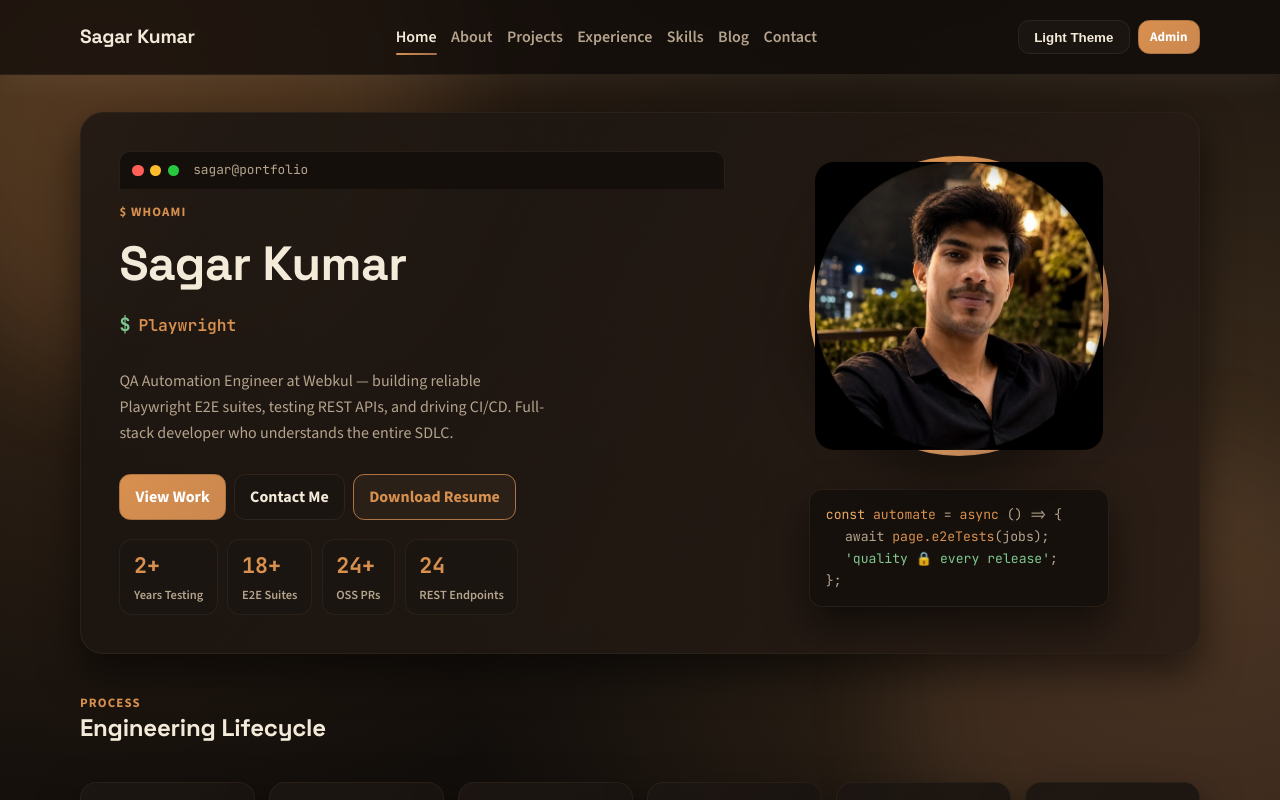
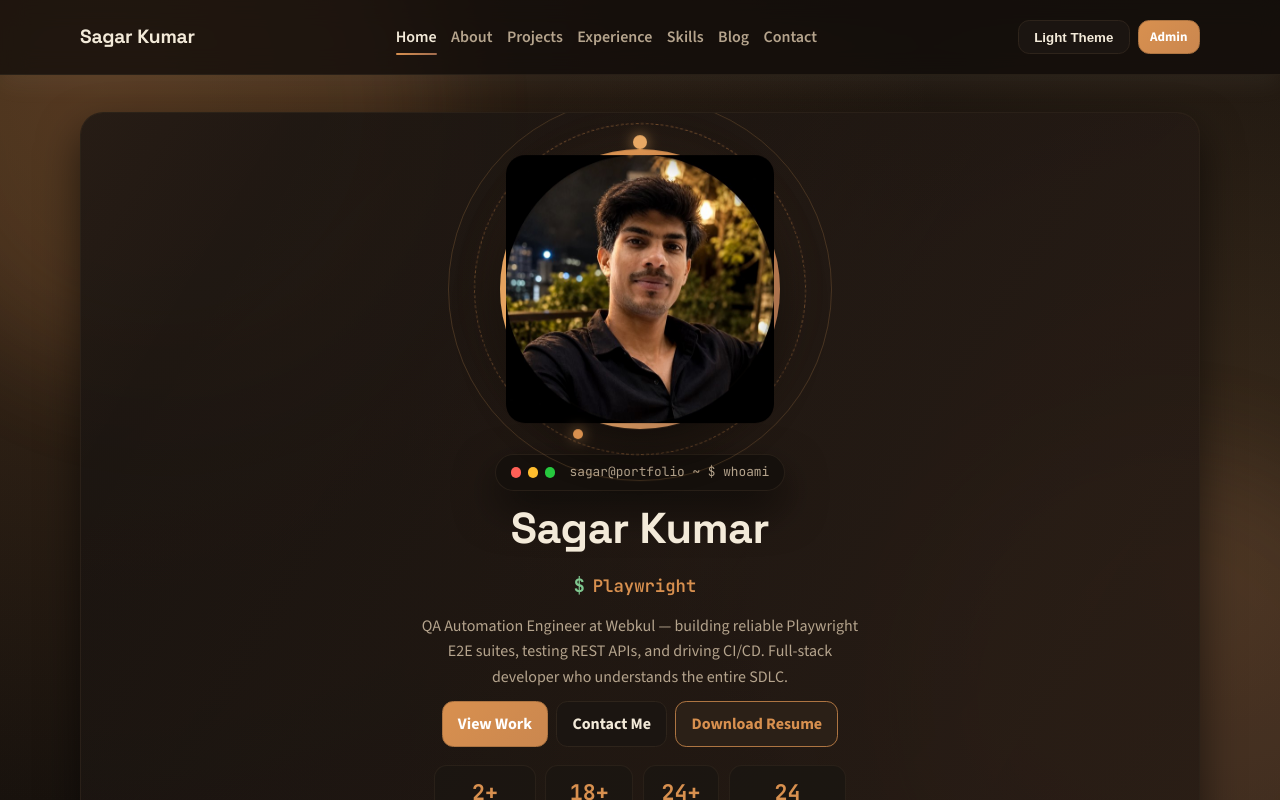
Before and after one commit to sagar56780/sagar56780.github.io, a React (Vite) app in the folder frontend/: page /#/ in a window 1280 px wide. Shown: the top 800 px of the page. Built offline with nearby package versions, Linux system fonts and the light colour scheme.

Commit message:
feat: redesign hero for circular avatar layout
- Centered hero with circular profile as focal point
- Add decorative orbit ring, halo glow, and orbiting accent dots
- Center name, terminal chip, typewriter, bio, actions, and stats
- Remove square-oriented terminal code card

```diff
--- a/frontend/src/pages/HomePage.jsx
+++ b/frontend/src/pages/HomePage.jsx
@@ -41,16 +41,34 @@ const TypingHero = ({ about }) => {
   }, [text, deleting, roleIndex]);
 
   return (
-    <div className="hero reveal-up">
+    <div className="hero hero-center reveal-up">
+      <div className="hero-avatar-block">
+        {about?.profileImageUrl ? (
+          <div className="avatar-orbit">
+            <span className="orbit-dot" />
+            <div className="hero-image-ring">
+              <img
+                src={buildAssetUrl(about.profileImageUrl)}
+                alt={about.fullName || 'Sagar Kumar'}
+                className="hero-image"
+                loading="lazy"
+              />
+            </div>
+            <span className="orbit-dot orbit-dot-2" />
+          </div>
+        ) : (
+          <div className="avatar-fallback">SK</div>
+        )}
+      </div>
+
       <div className="hero-copy">
         <div className="terminal-bar">
           <span className="dot red" />
           <span className="dot yellow" />
           <span className="dot green" />
-          <span className="terminal-title">sagar@portfolio</span>
+          <span className="terminal-title">sagar@portfolio ~ $ whoami</span>
         </div>
 
-        <p className="eyebrow">$ whoami</p>
         <h1>{about?.fullName || 'Sagar Kumar'}</h1>
 
         <div className="type-row">
@@ -98,27 +116,6 @@ const TypingHero = ({ about }) => {
             <strong>24</strong>
             <span>REST Endpoints</span>
           </div>
-        </div>
-      </div>
-
-      <div className="hero-image-wrap">
-        {about?.profileImageUrl ? (
-          <div className="hero-image-ring">
-            <img
-              src={buildAssetUrl(about.profileImageUrl)}
-              alt={about.fullName || 'Sagar Kumar'}
-              className="hero-image"
-              loading="lazy"
-            />
-          </div>
-        ) : (
-          <div className="avatar-fallback">SK</div>
-        )}
-        <div className="terminal-code">
-          <span className="code-line"><span className="kw">const</span> <span className="fn">automate</span> = <span className="fn">async</span> () =&gt; &#123;</span>
-          <span className="code-line code-indent">await <span className="fn">page.e2eTests</span>(jobs);</span>
-          <span className="code-line code-indent"><span className="str">'quality 🔒 every release'</span>;</span>
-          <span className="code-line">&#125;;</span>
         </div>
       </div>
     </div>
--- a/frontend/src/styles/global.css
+++ b/frontend/src/styles/global.css
@@ -191,15 +191,20 @@ img {
   position: relative;
   isolation: isolate;
   overflow: hidden;
-  display: grid;
-  grid-template-columns: 1.2fr 0.8fr;
-  gap: 2rem;
   padding: 2.4rem;
   border: 1px solid color-mix(in srgb, var(--border) 85%, transparent);
   background:
     linear-gradient(135deg, color-mix(in srgb, var(--surface) 90%, transparent), color-mix(in srgb, var(--surface-2) 88%, transparent));
   border-radius: 1.45rem;
   box-shadow: var(--shadow);
+}
+
+.hero-center {
+  display: flex;
+  flex-direction: column;
+  align-items: center;
+  text-align: center;
+  gap: 1.4rem;
 }
 
 .hero::before {
@@ -239,31 +244,54 @@ img {
   font-weight: 700;
 }
 
-.hero-image-wrap {
+.hero-avatar-block {
   display: grid;
   place-items: center;
   position: relative;
 }
 
+.avatar-orbit {
+  position: relative;
+  display: grid;
+  place-items: center;
+  animation: softFloat 5s ease-in-out infinite;
+}
+
+.avatar-orbit::before {
+  content: '';
+  position: absolute;
+  inset: -26px;
+  border-radius: 50%;
+  border: 1px dashed color-mix(in srgb, var(--primary) 45%, transparent);
+  animation: spinSlow 22s linear infinite;
+}
+
+.avatar-orbit::after {
+  content: '';
+  position: absolute;
+  inset: -52px;
+  border-radius: 50%;
+  border: 1px solid color-mix(in srgb, var(--accent-2) 20%, transparent);
+}
+
 .hero-image-ring {
   position: relative;
-  width: min(300px, 78vw);
-  height: min(300px, 78vw);
+  width: min(280px, 70vw);
+  height: min(280px, 70vw);
   padding: 6px;
   border-radius: 50%;
   background: conic-gradient(from 0deg, var(--primary), var(--accent), var(--accent-2), var(--primary));
   box-shadow: var(--shadow);
-  animation: softFloat 4.8s ease-in-out infinite;
 }
 
 .hero-image-ring::before {
   content: '';
   position: absolute;
-  inset: -14px;
+  inset: -18px;
   border-radius: 50%;
-  background: radial-gradient(circle, color-mix(in srgb, var(--primary) 28%, transparent), transparent 70%);
+  background: radial-gradient(circle, color-mix(in srgb, var(--primary) 30%, transparent), transparent 72%);
   z-index: -1;
-  filter: blur(18px);
+  filter: blur(20px);
 }
 
 .hero-image-ring::after {
@@ -271,7 +299,7 @@ img {
   position: absolute;
   inset: 6px;
   border-radius: 50%;
-  box-shadow: inset 0 0 0 2px color-mix(in srgb, var(--surface) 15%, transparent), inset 0 4px 18px rgba(0, 0, 0, 0.25);
+  box-shadow: inset 0 0 0 2px color-mix(in srgb, var(--surface) 15%, transparent), inset 0 4px 18px rgba(0, 0, 0, 0.3);
 }
 
 .hero-image {
@@ -280,6 +308,34 @@ img {
   border-radius: 50%;
   object-fit: cover;
   display: block;
+}
+
+.orbit-dot {
+  position: absolute;
+  width: 14px;
+  height: 14px;
+  border-radius: 50%;
+  background: var(--accent-2);
+  box-shadow: 0 0 14px color-mix(in srgb, var(--accent-2) 70%, transparent);
+  top: -14px;
+  left: 50%;
+  transform: translateX(-50%);
+  z-index: 2;
+}
+
+.orbit-dot-2 {
+  width: 10px;
+  height: 10px;
+  background: var(--primary);
+  top: auto;
+  bottom: -10px;
+  left: 28%;
+}
+
+@keyframes spinSlow {
+  to {
+    transform: rotate(360deg);
+  }
 }
 
 .hero-image,
@@ -670,24 +726,31 @@ img {
 /* Terminal hero */
 .hero-copy {
   display: grid;
-  gap: 0.8rem;
-  align-content: start;
+  gap: 0.75rem;
+  align-content: center;
+  justify-items: center;
+  width: 100%;
+  max-width: 720px;
+}
+
+.hero-center h1 {
+  font-size: clamp(1.9rem, 4vw, 2.7rem);
 }
 
 .terminal-bar {
-  display: flex;
+  display: inline-flex;
   align-items: center;
   gap: 0.4rem;
-  padding: 0.5rem 0.75rem;
-  border-radius: 0.7rem 0.7rem 0 0;
-  border: 1px solid color-mix(in srgb, var(--border) 75%, transparent);
-  border-bottom: none;
-  background: color-mix(in srgb, var(--surface-2) 90%, #000 10%);
+  padding: 0.45rem 0.9rem;
+  border-radius: 999px;
+  border: 1px solid color-mix(in srgb, var(--border) 80%, transparent);
+  background: color-mix(in srgb, var(--surface-2) 92%, #000 8%);
+  box-shadow: var(--shadow);
 }
 
 .dot {
-  width: 0.7rem;
-  height: 0.7rem;
+  width: 0.66rem;
+  height: 0.66rem;
   border-radius: 50%;
 }
 
@@ -713,6 +776,7 @@ img {
 .type-row {
   display: flex;
   align-items: center;
+  justify-content: center;
   gap: 0.5rem;
   font-family: var(--mono);
 }
@@ -727,7 +791,7 @@ img {
   margin: 0;
   color: var(--primary);
   font-weight: 600;
-  font-size: 1.02rem;
+  font-size: 1.08rem;
   min-height: 1.5rem;
 }
 
@@ -745,8 +809,13 @@ img {
 }
 
 .hero-bio {
-  max-width: 54ch;
+  max-width: 56ch;
   line-height: 1.6;
+  margin: 0 auto;
+}
+
+.hero-actions {
+  justify-content: center;
 }
 
 .hero-stats {
@@ -754,12 +823,14 @@ img {
   flex-wrap: wrap;
   gap: 0.6rem;
   margin-top: 0.4rem;
+  justify-content: center;
 }
 
 .stat-chip {
   display: grid;
   gap: 0.1rem;
-  padding: 0.55rem 0.85rem;
+  justify-items: center;
+  padding: 0.55rem 0.95rem;
   border-radius: 0.8rem;
   border: 1px solid color-mix(in srgb, var(--border) 80%, transparent);
   background: color-mix(in srgb, var(--surface) 82%, transparent);
@@ -775,42 +846,6 @@ img {
   font-size: 0.78rem;
   color: var(--text-soft);
   font-weight: 600;
-}
-
-.terminal-code {
-  margin-top: 0.9rem;
-  width: 100%;
-  max-width: 300px;
-  padding: 0.85rem 1rem;
-  border-radius: 0.8rem;
-  border: 1px solid color-mix(in srgb, var(--border) 75%, transparent);
-  background: color-mix(in srgb, var(--surface-2) 92%, #000 8%);
-  font-family: var(--mono);
-  font-size: 0.82rem;
-  line-height: 1.7;
-  color: var(--text-soft);
-  box-shadow: var(--shadow);
-}
-
-.code-line {
-  display: block;
-  white-space: pre;
-}
-
-.code-indent {
-  padding-left: 1.2rem;
-}
-
-.code-line .kw {
-  color: var(--accent-2);
-}
-
-.code-line .fn {
-  color: var(--primary);
-}
-
-.code-line .str {
-  color: var(--success);
 }
 
 /* Pipeline */
```
